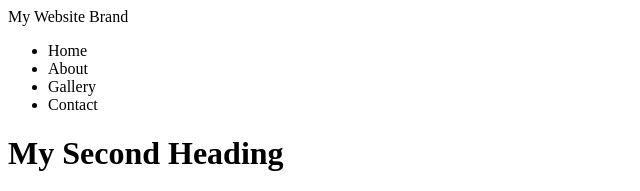
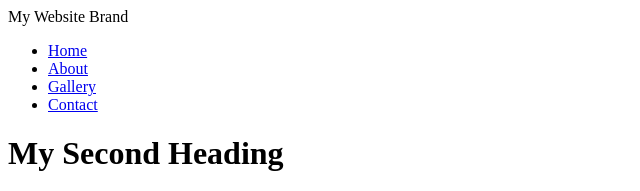
Before and after one commit to sangilish/frontend-demo, a plain HTML site: page page2.html in a window 1280 px wide. Shown: the top 191 px of the page, without its empty margins (0-640 px from the left). Drawn offline with Linux system fonts and the light colour scheme.

Commit message:
Update page2.html

```diff
--- a/page2.html
+++ b/page2.html
@@ -14,10 +14,10 @@
         <!--Navigation-->
         <nav>
             <ul>
-                <li><a href="index.html"></a>Home</li>
-                <li><a href="page2.html"></a>About</li>
-                <li>Gallery</li>
-                <li><a href="page3.html"></a>Contact</li>
+                <li><a href="index.html">Home</a></li>
+                <li><a href="page2.html">About</a> </li>
+                <li><a href="#">Gallery</a> </li>
+                <li><a href="page3.html">Contact</a> </li>
             </ul>
         </nav>
         <!--Main Content-->
```
